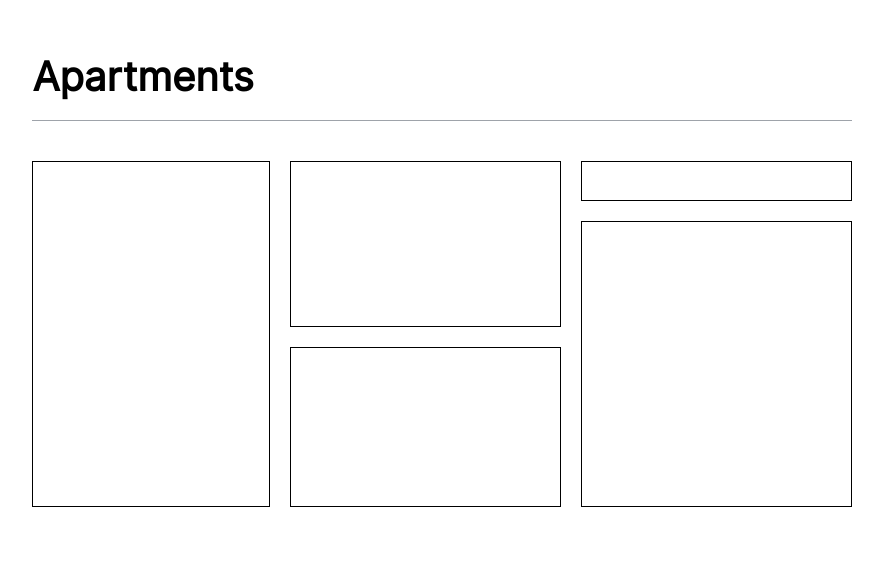
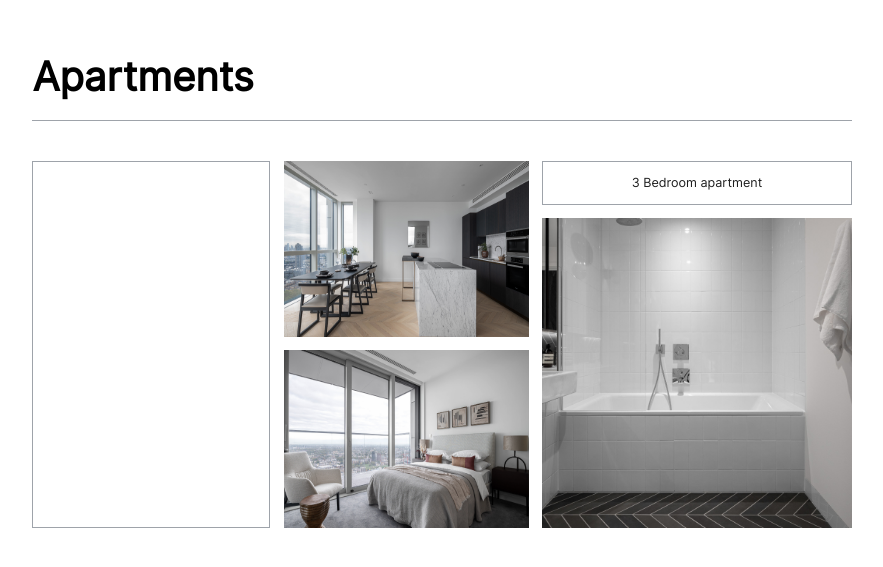
Before and after one commit to zashita/TBA_react, a React (Create React App) app: page / in a window 1280 px wide. Shown: the part 1394-1961 px from the top of the page, without its empty margins (198-1081 px from the left). Built offline with nearby package versions, Linux system fonts and the light colour scheme.

Commit message:
added contact popup beta

```diff
--- a/src/components/ApartmensBlock/index.tsx
+++ b/src/components/ApartmensBlock/index.tsx
@@ -1,16 +1,27 @@
 import React, {useState, useEffect} from 'react';
-import {Container, ProductInfo, ProductImage1, ProductImage2, ProductSize, ProductPhoto3} from "./styled";
+import {Container, ProductInfo, ProductImage1, ProductImage2, ProductSize, ProductPhoto3, StyledImg, StyledText} from "./styled";
+import Apartment_img1 from "../img/apartment3r_photo1.png";
+import Apartment_img2 from "../img/apartment3r_photo2.png";
+import Apartment_img3 from "../img/apartment3r_photo3.jpg"
 
 const ApartmensBlock = () => {
     /*const [height, setHeight] = useState((500/1920) * (document.documentElement.clientWidth));
     useEffect(() =>setHeight(height + ((500/1920) * (document.documentElement.clientWidth) - height)) , [height]);*/
     return (
-        <Container height = {"26vw"}>
+        <Container height = {"46.3vh"}>
             <ProductInfo/>
-            <ProductImage1/>
-            <ProductImage2/>
-            <ProductSize/>
-            <ProductPhoto3/>
+            <ProductImage1>
+                <StyledImg src={Apartment_img1}/>
+            </ProductImage1>
+            <ProductImage2>
+                <StyledImg src = {Apartment_img2}/>
+            </ProductImage2>
+            <ProductSize>
+                <StyledText>3 Bedroom apartment</StyledText>
+            </ProductSize>
+            <ProductPhoto3>
+                <StyledImg src={Apartment_img3}/>
+            </ProductPhoto3>
         </Container>
     );
 };
--- a/src/components/ApartmensBlock/styled.ts
+++ b/src/components/ApartmensBlock/styled.ts
@@ -2,37 +2,53 @@ import React from "react";
 import styled from "styled-components";
 import Block, {IBlockProps} from "../Block";
 import StyledBlock from "../Block/styled";
+import {getKeyEventProps} from "@testing-library/user-event/dist/keyboard/getEventProps";
 export const Container = styled.div<{height: string}>`
 width: 100%;
   height: ${props => props.height};
   display: grid;
   grid-template-columns: calc(36/124 * 100%) auto auto;
   grid-template-rows: 12% 32% 48%;
-  grid-gap: 2rem;
+  grid-gap: 1.041666666666667vw;
+  text-align: center;
 `
 export const ProductInfo = styled.div`
   grid-column: 1/ span 1;
   grid-row: 1/ span 3;
-  border: 1px solid black
+  border: 1px solid #9EA3AA;
 `
 export const ProductImage1 = styled.div`
   grid-row: 1/ span 2;
   grid-column: 2/ span 1;
-  border: 1px solid black
 
 `
 export const ProductImage2 = styled.div`
   grid-column: 2/ span 1;
   grid-row: 3/ span 1;
-  border: 1px solid black
 `
 export const ProductSize = styled.div`
   grid-column: 3/ span 1;
   grid-row: 1/ span 1;
-  border: 1px solid black
+  border: 1px solid #9EA3AA;
+  display: grid;
+  align-items: center;
 `
 export const ProductPhoto3 = styled.div`
   grid-column: 3/ span 1;
   grid-row: 2/ span 2;
-  border: 1px solid black
 `
+export const StyledImg = styled.img`
+    width: 100%;
+  height: 100%;
+  position: relative;
+`
+
+export const StyledText = styled.p<{margin_left?:string, color?:string}>`
+  font-family: 'Inter';
+  font-style: normal;
+  font-weight: 400;
+  font-size: 1.574074074074074vh;
+  line-height: 130%;
+  color: ${props => props.color? props.color:"#1F1F1F"};
+  margin-left: ${props => props.margin_left? props.margin_left: 0};
+`
--- /dev/null
+++ b/src/components/ContactPopUp/index.tsx
@@ -0,0 +1,20 @@
+import React, {useState} from 'react';
+import Block from "../Block";
+import {StyledContact} from "./styled";
+import CloseButton from "../img/svg/Close icon.svg";
+
+const ContactPopUp:React.FC<{display:string; setDisplay: any }> = (prop) => {
+
+
+    return (
+        <StyledContact display={prop.display}>
+            <Block width={"64.6vw"} margin={"20px auto 0"}>
+
+            </Block>
+        </StyledContact>
+
+
+    );
+};
+
+export default ContactPopUp;
--- /dev/null
+++ b/src/components/ContactPopUp/styled.ts
@@ -0,0 +1,15 @@
+import styled from "styled-components";
+import React from "react";
+export const StyledContact = styled.div<{display:string}>`
+    top:0;
+  left: 0;
+  right: 0;
+  bottom: 0;
+  position: fixed;
+  background: rgba(128, 128, 128, 0.6);
+  /* basic bg blur */
+  backdrop-filter: blur(25px);
+  display: ${props => props.display};
+
+
+    `
--- a/src/components/Header/index.tsx
+++ b/src/components/Header/index.tsx
@@ -6,19 +6,22 @@ import SideButton from "../img/svg/Side menu icon.svg";
 import ContactButton from "../img/svg/Contact button.svg";
 import StyledHeader from "./styled";
 import Sidebar from "../Sidebar";
+import ContactPopUp from "../ContactPopUp";
 
 
 const Header = () => {
-    const [display, setDisplay] = useState("none");
+    const [displaySide, setDisplaySide] = useState("none");
+    const [displayContact, setDisplayContact] = useState("none");
+
     return (
         <StyledHeader>
-            <Block height={"7rem"} width={"64%"} display={"flex"} flex={"wrap"} justify={"space-between"}>
+            <Block height={"7rem"} width={"64.6vw"} display={"flex"} flex={"wrap"} justify={"space-between"}>
                 <Block height={"3rem"}
                        display={"flex"} flex={"wrap"} margin={"0"}
                        width={"17rem"}
                        top={"2rem"} justify={"space-between"}>
                     <SideImg width={"20rem"} height={""}>
-                        <img src={SideButton} alt="ГЕРОЯМ СЛАВА" onClick={() => setDisplay("flex")}/>
+                        <img src={SideButton} alt="ГЕРОЯМ СЛАВА" onClick={() => setDisplaySide("flex")}/>
                     </SideImg>
                     <Logo>
                         <img src={AtlasLogo} alt="СЛАВА УКРАИНЕ"/>
@@ -30,10 +33,12 @@ const Header = () => {
                        display={"flex"} flex={"wrap"} margin={"0"}
                        width={"16rem"}
                        top={"1.3rem"}>
-                    <img src={ContactButton} alt=""/>
+                    <img src={ContactButton} alt="" onClick={() => setDisplayContact("grid")}/>
                 </Block>
             </Block>
-            <Sidebar display={display} setDisplay={setDisplay}/>
+            <Sidebar display={displaySide} setDisplay={setDisplaySide}/>
+            <ContactPopUp display={displayContact} setDisplay={setDisplayContact}/>
+
 
         </StyledHeader>
     )
--- a/src/components/Sidebar/index.tsx
+++ b/src/components/Sidebar/index.tsx
@@ -8,7 +8,7 @@ const Sidebar:React.FC<{display:string; setDisplay: any }> = (prop) => {
 
     return (
         <StyledSidebar display={prop.display}>
-            <Block width={"64%"} margin={"20px auto 0"}>
+            <Block width={"64.6vw"} margin={"20px auto 0"}>
                 <StyledImg src={CloseButton} onClick={() => prop.setDisplay("none")}/>
                 <ul style={{listStyleType : "none"}}>
                     <StyledItem>
--- a/src/declaration.d.ts
+++ b/src/declaration.d.ts
@@ -2,3 +2,4 @@ declare module '*.svg';
 declare module '*.jpg';
 declare module '*.woff';
 declare module '*.woff2';
+declare module '*.png';
```
Also changed, not shown: src/components/ApartmensBlock/DescriptionList.tsx (added, +12 -0 lines).
